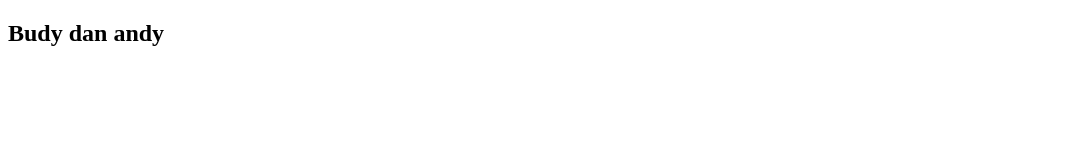
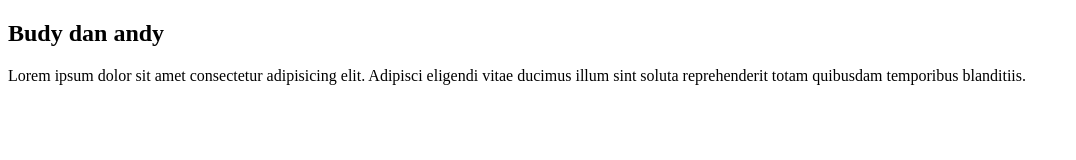
Before and after one commit to moonstone00/Latihan-remote, a plain HTML site: page index.html in a window 1280 px wide. Shown: the whole page, without its empty margins (0-1076 px from the left). Drawn offline with Linux system fonts and the light colour scheme.

Commit message:
Menambahkan paragraf

```diff
--- a/index.html
+++ b/index.html
@@ -7,5 +7,6 @@
 </head>
 <body>
     <h2>Budy dan andy</h2>
+    <p>Lorem ipsum dolor sit amet consectetur adipisicing elit. Adipisci eligendi vitae ducimus illum sint soluta reprehenderit totam quibusdam temporibus blanditiis.</p>
 </body>
 </html>
```
